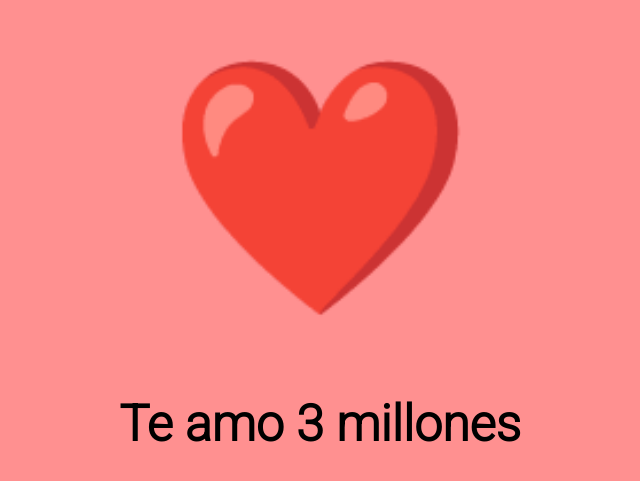
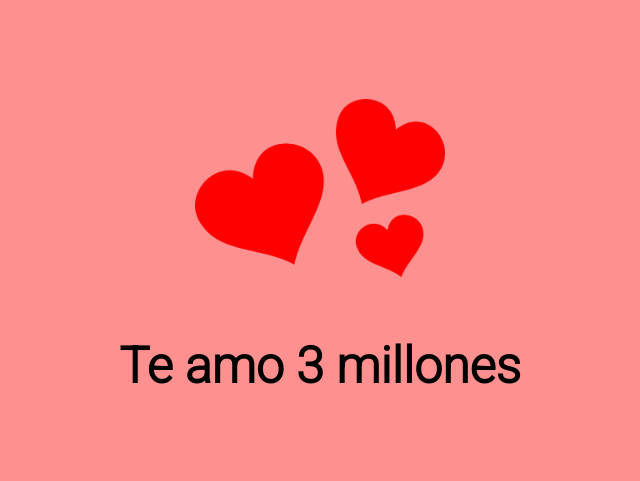
Before and after one commit to JPabloMF/3M, a plain HTML site: page other.html in a window 1280 px wide. Shown: the part 133-614 px from the top of the page, without its empty margins (320-960 px from the left). Drawn offline with Linux system fonts and the light colour scheme.

Commit message:
Adding hearts image and fixes

```diff
--- a/other.html
+++ b/other.html
@@ -12,7 +12,7 @@
     />
   </head>
   <body class="other">
-    <p>❤️</p>
+    <img src="./img/hearts.png" alt="heart">
     <p>Te amo 3 millones</p>
     <div id="loader" style="display: block"></div>
     <script src="./main.js"></script>
--- a/styles.css
+++ b/styles.css
@@ -14,8 +14,8 @@ p{
   font-weight: bold;
 }
 
-p:nth-child(1){
-  font-size: 250px;
+img{
+  width: 250px;
   margin: 10px 0;
 }
 
```
Also changed, not shown: img/hearts.png (added).
